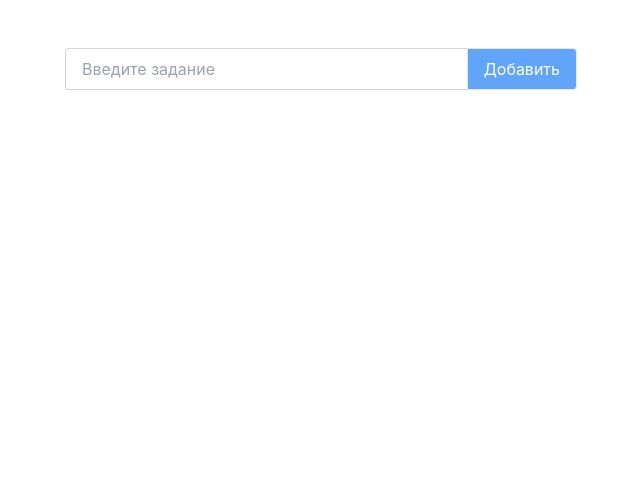
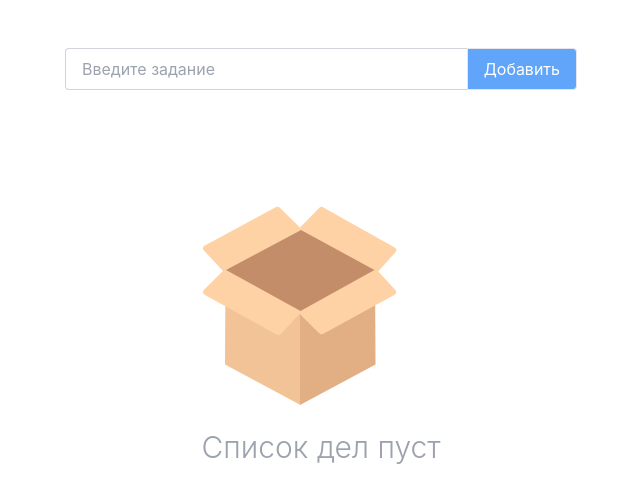
Before and after one commit to anti-fe/todo-list-react, a React (Create React App) app: page / in a window 1280 px wide. Shown: the top 502 px of the page, without its empty margins (319-959 px from the left). Built offline with nearby package versions, Linux system fonts and the light colour scheme.

Commit message:
fixed appearance empty box svg

```diff
--- a/src/App.js
+++ b/src/App.js
@@ -4,17 +4,18 @@ import List from "./components/List/List";
 import './index.css'
 
 function App(){
+  const LS = localStorage.getItem("TaskList");
   // Список дел в local storage
   const LSListTask = localStorage.getItem("TaskList") ? JSON.parse(localStorage.getItem("TaskList")) : [];
   // Локальный стейт для списка дел
   const [listTask, setListTask] = useState(LSListTask);
   // Локальный стейт для отображения пустой коробки
-  const [emptyBox, setEmptyBox] = useState(localStorage.getItem("TaskList")
-    ?(JSON.parse(localStorage.getItem("TaskList")).length > 0 ? false : true)
-    : NaN);
+  const [emptyBox, setEmptyBox] = useState(LS ? false : true)
   // При изменении listTask
   useEffect(() => {
-    localStorage.setItem("TaskList", JSON.stringify(listTask));
+    listTask.length < 1 ?
+     localStorage.removeItem("TaskList") :
+     localStorage.setItem("TaskList", JSON.stringify(listTask));
   }, [listTask])
 
   const onChangeForm = () => {
```
